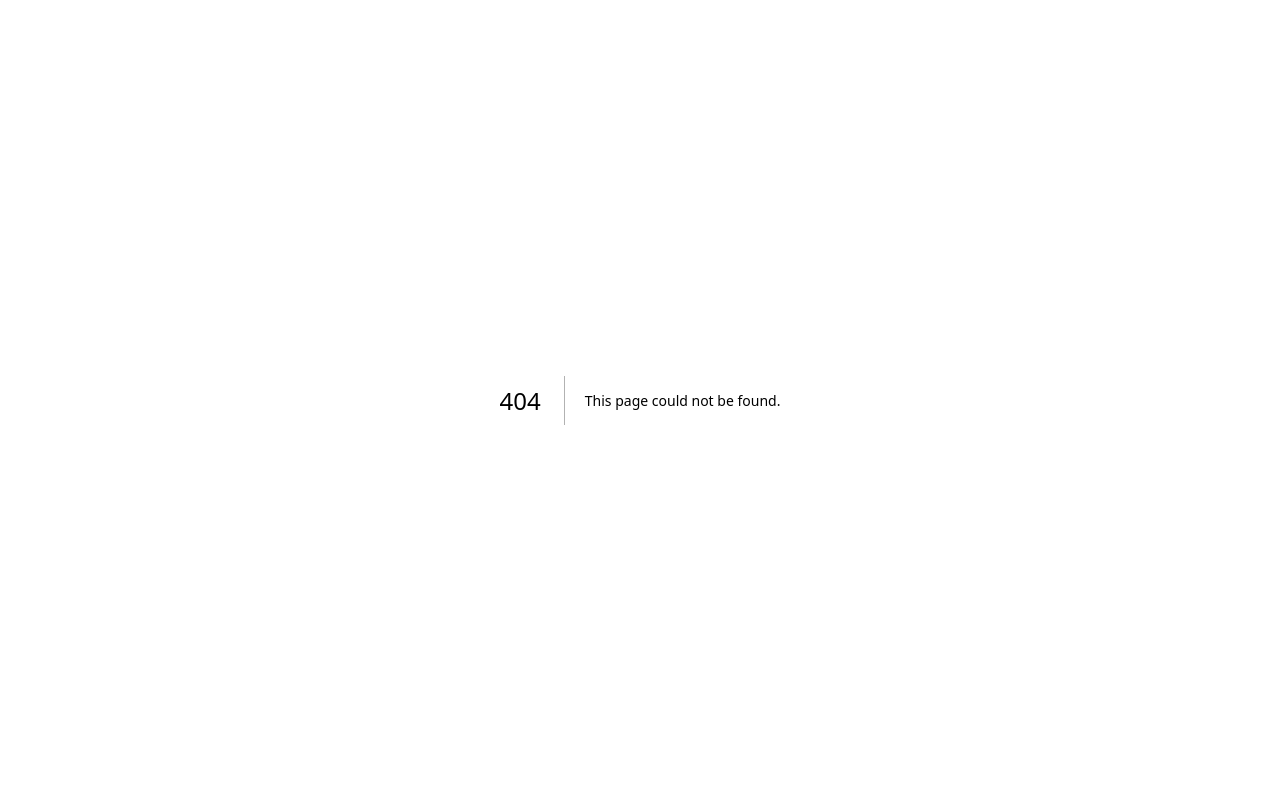
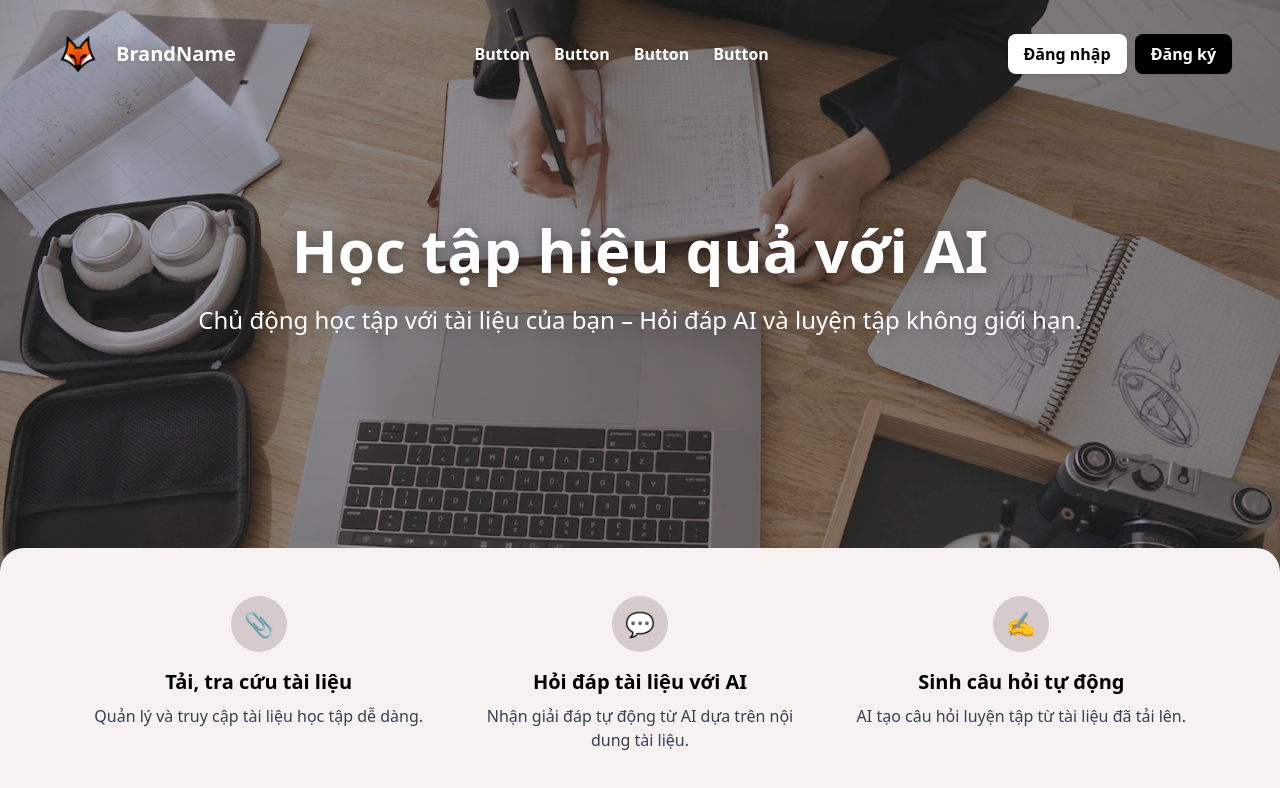
Before and after one commit to HoangAnhEm/Homie_01_FE, a Next.js app: page /tempPage in a window 1280 px wide. Before the commit this address had no page. Shown: the top 788 px of the page. Built offline with nearby package versions, Linux system fonts and the light colour scheme.

Commit message:
Landing Page implemented

```diff
--- /dev/null
+++ b/src/constants/index.ts
@@ -0,0 +1 @@
+export const BrandName = 'BrandName'; //TODO: thay tên branch
--- a/src/pages/index.tsx
+++ b/src/pages/index.tsx
@@ -1,7 +1,7 @@
-import LandPage from "./landingPage";
+import LandingPage from "./tempPage";
 
 export default function HomePage() {
   return (
-    <LandPage></LandPage>
+    <LandingPage></LandingPage>
   );
 }
--- /dev/null
+++ b/src/pages/tempPage.tsx
@@ -0,0 +1,92 @@
+import { BrandName } from '../constants/index';
+import { useRouter } from 'next/router';
+
+export default function LandingPage() {
+  const router = useRouter();
+
+  const logIn = () => {
+    console.log("logIn clicked")
+    router.push('/auth/login');
+  }
+
+  const signUp = () => {
+    console.log("signUp clicked")
+    router.push('/auth/signUp');
+  }
+
+  return (
+    <div className="min-h-screen bg-white flex flex-col">
+      {/* Navbar */}
+      <div className="flex justify-between items-center px-12 py-6 absolute left-0 top-0 w-full z-10">
+        <div className="flex items-center gap-2">
+          {/* Logo (dùng emoji tạm, thay bằng Image nếu bạn có asset) */}
+          <img src="/logo.png" alt="Logo BrandName" className="w-15 h-15 object-contain" />
+          <span className="font-bold text-xl text-white drop-shadow">{BrandName}</span>
+        </div>
+        <div className="flex gap-6 font-bold text-white drop-shadow">
+          <button className="bg-transparent hover:underline">Button</button>
+          <button className="bg-transparent hover:underline">Button</button>
+          <button className="bg-transparent hover:underline">Button</button>
+          <button className="bg-transparent hover:underline">Button</button>
+        </div>
+        <div className="flex gap-2">
+          <button className="px-4 py-2 font-semibold bg-white text-black rounded-lg shadow hover:bg-gray-200 transition cursor-pointer"
+            onClick={logIn}>
+            Đăng nhập
+          </button>
+          <button className="px-4 py-2 font-semibold bg-black text-white rounded-lg shadow hover:bg-gray-800 transition cursor-pointer"
+            onClick={signUp}>
+            Đăng ký
+          </button>
+        </div>
+      </div>
+
+      {/* Background ảnh + nội dung chính */}
+      <div className="relative w-full flex-1 flex flex-col justify-center items-center bg-black/50">
+        {/* Ảnh nền */}
+        <div className="absolute inset-0 z-0">
+          <img
+            src="/bg.png"
+            alt="Banner Photo"
+            className="w-full h-full object-cover opacity-80"
+          />
+          {/* Overlay mờ */}
+          <div className="absolute inset-0 bg-black opacity-20"></div>
+        </div>
+        {/* Nội dung */}
+        <div className="relative z-10 flex flex-col items-center text-center px-4">
+          <h1 className="text-4xl md:text-6xl font-extrabold text-white mb-6 drop-shadow-[0_2px_8px_rgba(0,0,0,0.4)]">
+            Học tập hiệu quả với AI
+          </h1>
+          <p className="text-lg md:text-2xl text-white font-medium mb-8 drop-shadow-[0_2px_8px_rgba(0,0,0,0.2)]">
+            Chủ động học tập với tài liệu của bạn – Hỏi đáp AI và luyện tập không giới hạn.
+          </p>
+        </div>
+      </div>
+
+      {/* Section giới thiệu tính năng */}
+      <div className="w-full bg-[#F8F1F1] rounded-t-3xl -mt-10 shadow-lg z-20 relative">
+        <div className="max-w-6xl mx-auto py-12 px-6 grid grid-cols-1 md:grid-cols-3 gap-10 justify-items-stretch">
+          {/* Card 1 */}
+          <div className="flex flex-col flex-1 items-center text-center">
+            <span className="bg-[#D5CBCB] rounded-full w-14 h-14 flex items-center justify-center mb-4 text-2xl">📎</span>
+            <h3 className="font-bold text-xl mb-2">Tải, tra cứu tài liệu</h3>
+            <p className="text-gray-700">Quản lý và truy cập tài liệu học tập dễ dàng.</p>
+          </div>
+          {/* Card 2 */}
+          <div className="flex flex-col flex-1 items-center text-center">
+            <span className="bg-[#D5CBCB] rounded-full w-14 h-14 flex items-center justify-center mb-4 text-2xl">💬</span>
+            <h3 className="font-bold text-xl mb-2">Hỏi đáp tài liệu với AI</h3>
+            <p className="text-gray-700">Nhận giải đáp tự động từ AI dựa trên nội dung tài liệu.</p>
+          </div>
+          {/* Card 3 */}
+          <div className="flex flex-col flex-1 items-center text-center">
+            <span className="bg-[#D5CBCB] rounded-full w-14 h-14 flex items-center justify-center mb-4 text-2xl">✍️</span>
+            <h3 className="font-bold text-xl mb-2">Sinh câu hỏi tự động</h3>
+            <p className="text-gray-700">AI tạo câu hỏi luyện tập từ tài liệu đã tải lên.</p>
+          </div>
+        </div>
+      </div>
+    </div>
+  );
+}
```
Also changed, not shown: public/bg.png (added), public/logo.png (added).
